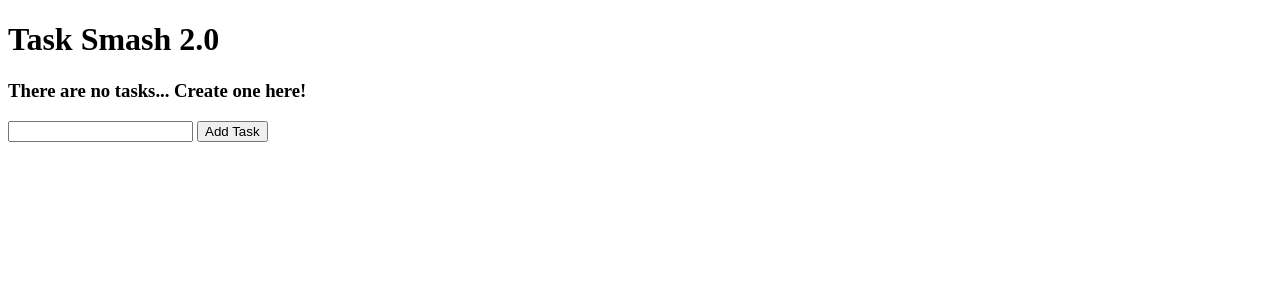
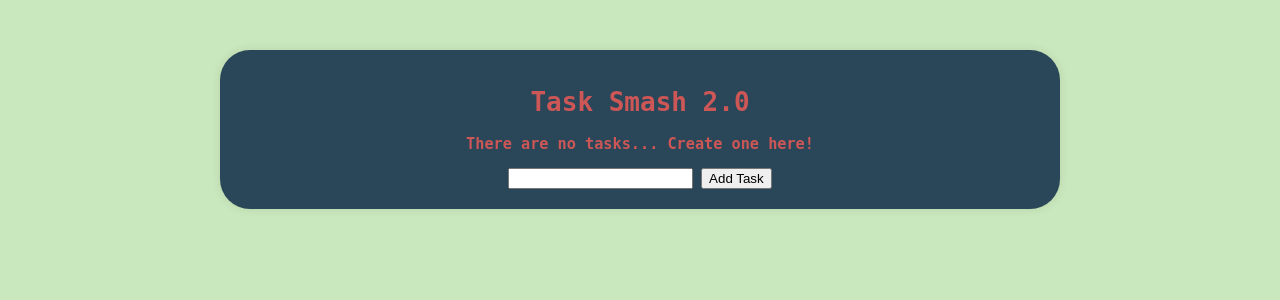
Before and after one commit to Trust-Worthy/appflasky, a Flask app: page / in a window 1280 px wide. Shown: the top 300 px of the page. Run offline with Flask 3, Linux system fonts and the light colour scheme; data that the repository does not hold is empty.

Commit message:
Adding styling now.

```diff
--- a/static/styles.css
+++ b/static/styles.css
@@ -1 +1,44 @@
-/*# sourceMappingURL=styles.css.map */
+body {
+  font-family: monospace;
+  margin: 0;
+  background-color: #CAE8BD;
+}
+
+.content {
+  max-width: 800px;
+  margin: 50px auto;
+  padding: 20px;
+  background-color: #2A4759;
+  border-radius: 30px;
+  box-shadow: 0 0 10px rgba(0, 0, 0, 0.1);
+  text-align: center;
+}
+.content h1 {
+  color: #CD5656;
+}
+.content h3 {
+  color: #CD5656;
+}
+.content table {
+  width: 100%;
+  margin-top: 20px;
+  border-collapse: collapse;
+}
+.content table th {
+  color: #CD5656;
+  font-size: 20px;
+}
+.content table td {
+  color: #B0DB9C;
+  border: 1px solid #2A4759;
+  font-size: 15px;
+}
+.content table a {
+  display: inline-block;
+  padding: 4px 8px;
+  margin: 2px;
+  border-radius: 10px;
+  background-color: #B0DB9C;
+  color: #2A4759;
+  text-decoration: none;
+}/*# sourceMappingURL=styles.css.map */
--- a/static/styles.scss
+++ b/static/styles.scss
@@ -1,7 +1,59 @@
 // Color Variables
 
-$primary_color: #BDDDE4;
+$primary_color: #B0DB9C ;
 $primary-hover-color:#9EC6F3;
-$success-color: #CAE8BD;
+$success-color: #169976;
 $success-hover-color: #B0DB9C;
-$title-color: #9FB3DF;
+$title-color: #CD5656;
+$bg_color: #CAE8BD;
+
+body {
+    font-family:monospace;
+    margin: 0;
+    background-color: $bg_color;
+}
+
+.content {
+    max-width: 800px;
+    margin: 50px auto;
+    padding: 20px;
+    background-color: #2A4759;
+    border-radius: 30px;
+    box-shadow: 0 0 10px rgba(0, 0, 0, 0.1);
+    text-align: center;
+
+    h1 {
+        color: $title-color;
+    }
+
+    h3 {
+        color: #CD5656;
+    }
+
+    table {
+        width: 100%;
+        margin-top: 20px;
+        border-collapse: collapse;
+        th{
+            color: #CD5656;
+            font-size: 20px;
+        }
+        td {
+            color: #B0DB9C;
+            border: 1px solid #2A4759;
+            font-size: 15px;
+        }
+
+        a {
+            display: inline-block;
+            padding: 4px 8px;
+            margin: 2px;
+            border-radius: 10px;
+            background-color: #B0DB9C;
+            color: #2A4759;
+            text-decoration: none;
+        }
+
+
+    }
+}
--- a/templates/index.html
+++ b/templates/index.html
@@ -5,7 +5,7 @@
 {% endblock %}
 
 {%block body %}
-<div class="content"> </div>
+<div class="content">
     <h1>Task Smash 2.0</h1>
 
     {% if tasks | length < 1 %}
@@ -38,5 +38,7 @@
        <input type="text" name="content" id="content">
        <input type="submit" value="Add Task" id="btn_Add">
     </form>
+</div>
+
 
 {% endblock %}
```
Also changed, not shown: 1 other file.
